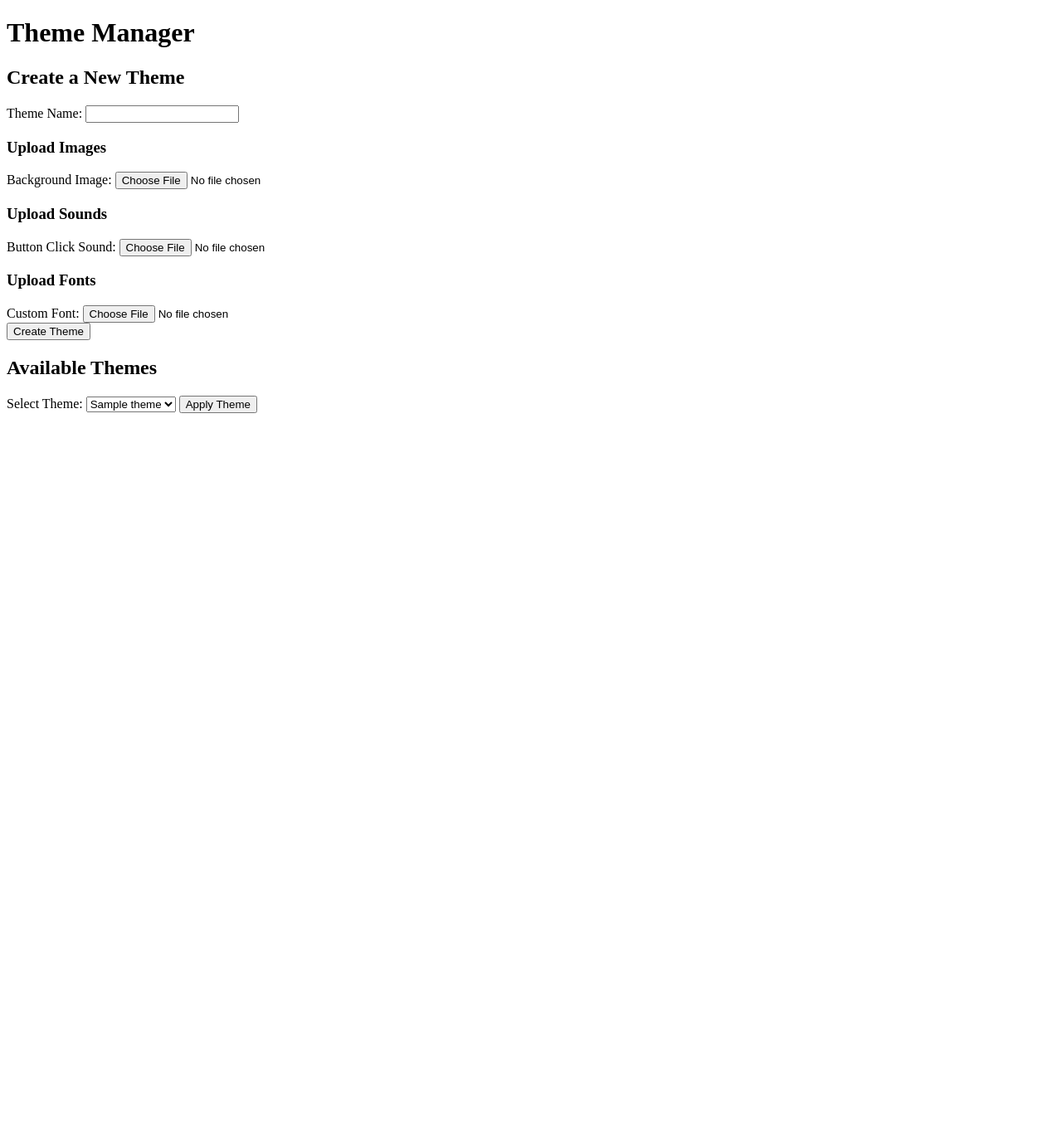
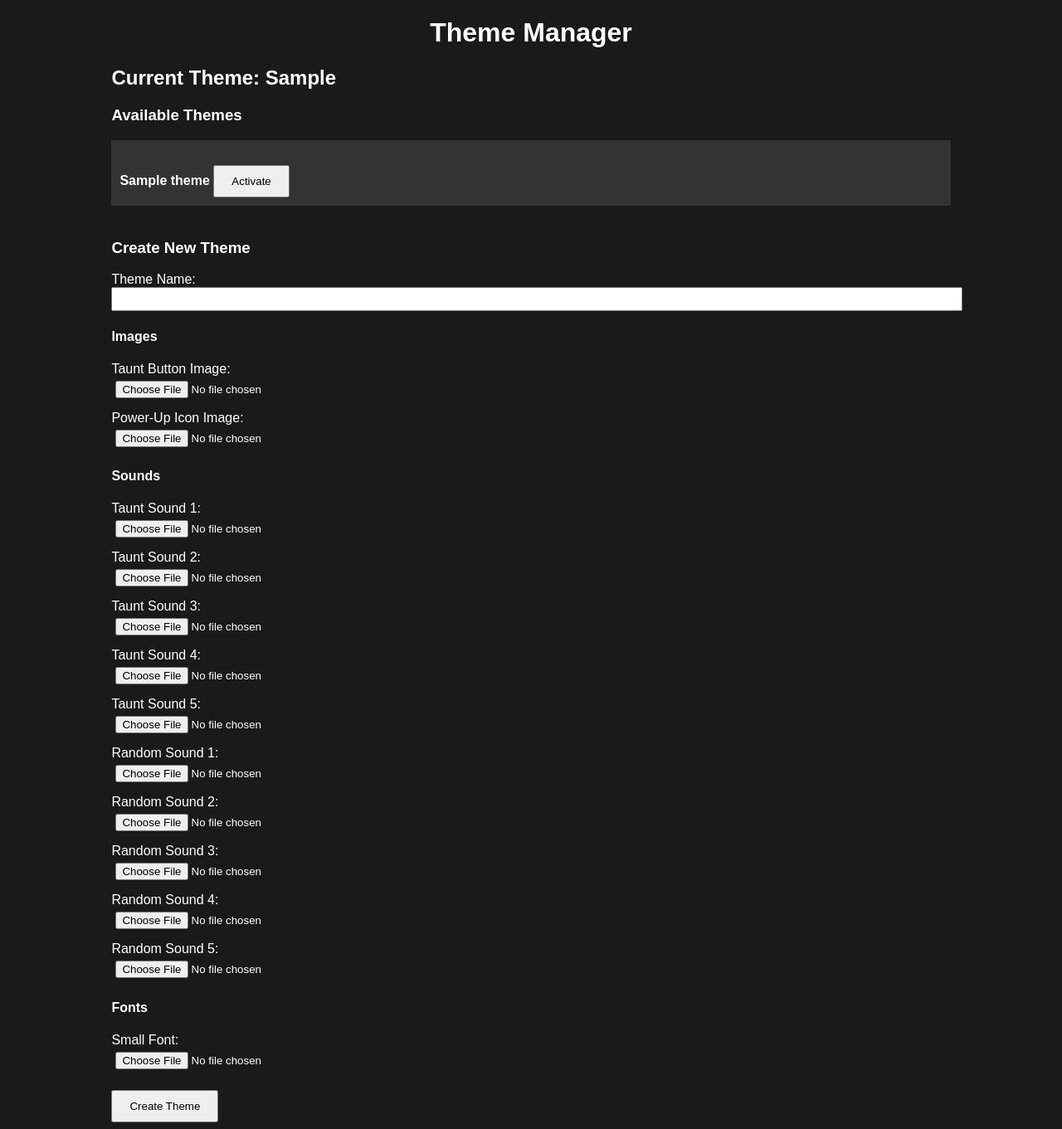
Before and after one commit to iceman23e/bubble-hockey-2, a Flask app: template templates/theme_manager.html in a window 1280 px wide. Shown: the whole page at 83% size. Before the commit the page ends 498 px from the top, so only its background shows below. Run offline with Flask 2, Linux system fonts and the light colour scheme; the template is opened without the code that fills it: most values are stand-ins (such as "Sample title", 1, 10 or a date in 2020).

Commit message:
Update theme_manager.html

```diff
--- a/templates/theme_manager.html
+++ b/templates/theme_manager.html
@@ -1,43 +1,74 @@
+<!-- templates/theme_manager.html -->
+
 <!DOCTYPE html>
 <html>
 <head>
     <title>Theme Manager</title>
+    <style>
+        /* Add your styles here to enhance the page */
+        body { font-family: Arial, sans-serif; background-color: #1a1a1a; color: #fff; }
+        .container { width: 80%; margin: 0 auto; }
+        h1 { text-align: center; }
+        .theme-list { margin: 20px 0; }
+        .theme-item { padding: 10px; background-color: #333; margin-bottom: 10px; }
+        .theme-item form { display: inline; }
+        .new-theme { margin-top: 40px; }
+        label { display: block; margin-top: 10px; }
+        input[type="text"], input[type="file"], select { width: 100%; padding: 5px; }
+        button { padding: 10px 20px; margin-top: 20px; }
+    </style>
 </head>
 <body>
-    <h1>Theme Manager</h1>
-    <h2>Create a New Theme</h2>
-    <form method="post" enctype="multipart/form-data">
-        <label for="theme_name">Theme Name:</label>
-        <input type="text" name="theme_name" required><br>
+    <div class="container">
+        <h1>Theme Manager</h1>
+        <h2>Current Theme: {{ current_theme }}</h2>
+        <div class="theme-list">
+            <h3>Available Themes</h3>
+            {% for theme in themes %}
+                <div class="theme-item">
+                    <strong>{{ theme }}</strong>
+                    <form method="POST">
+                        <input type="hidden" name="selected_theme" value="{{ theme }}">
+                        <button type="submit">Activate</button>
+                    </form>
+                </div>
+            {% endfor %}
+        </div>
 
-        <h3>Upload Images</h3>
-        <label for="image_background">Background Image:</label>
-        <input type="file" name="image_background" accept="image/*"><br>
+        <div class="new-theme">
+            <h3>Create New Theme</h3>
+            <form method="POST" enctype="multipart/form-data">
+                <label for="theme_name">Theme Name:</label>
+                <input type="text" name="theme_name" required>
 
-        <!-- Repeat for other required images -->
+                <!-- Asset Uploads -->
+                <h4>Images</h4>
+                <label for="image_taunt_button">Taunt Button Image:</label>
+                <input type="file" name="image_taunt_button" accept="image/*">
 
-        <h3>Upload Sounds</h3>
-        <label for="sound_button_click">Button Click Sound:</label>
-        <input type="file" name="sound_button_click" accept="audio/*"><br>
+                <label for="image_power_up_icon">Power-Up Icon Image:</label>
+                <input type="file" name="image_power_up_icon" accept="image/*">
 
-        <!-- Repeat for other required sounds -->
+                <!-- Sounds -->
+                <h4>Sounds</h4>
+                {% for i in range(1,6) %}
+                    <label for="sound_taunts_{{i}}">Taunt Sound {{i}}:</label>
+                    <input type="file" name="sound_taunts_{{i}}" accept="audio/*">
+                {% endfor %}
 
-        <h3>Upload Fonts</h3>
-        <label for="font_custom">Custom Font:</label>
-        <input type="file" name="font_custom" accept=".ttf"><br>
+                {% for i in range(1,6) %}
+                    <label for="sound_random_sounds_{{i}}">Random Sound {{i}}:</label>
+                    <input type="file" name="sound_random_sounds_{{i}}" accept="audio/*">
+                {% endfor %}
 
-        <input type="submit" value="Create Theme">
-    </form>
+                <!-- Fonts -->
+                <h4>Fonts</h4>
+                <label for="font_small">Small Font:</label>
+                <input type="file" name="font_font_small" accept=".ttf">
 
-    <h2>Available Themes</h2>
-    <form method="post">
-        <label for="selected_theme">Select Theme:</label>
-        <select name="selected_theme">
-            {% for theme in themes %}
-                <option value="{{ theme }}" {% if theme == current_theme %}selected{% endif %}>{{ theme }}</option>
-            {% endfor %}
-        </select>
-        <input type="submit" value="Apply Theme">
-    </form>
+                <button type="submit">Create Theme</button>
+            </form>
+        </div>
+    </div>
 </body>
 </html>
```
